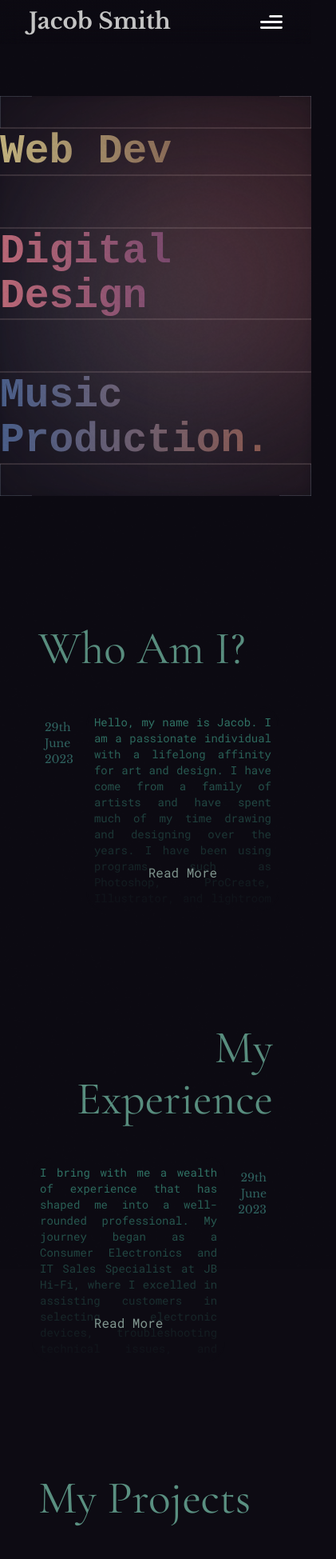
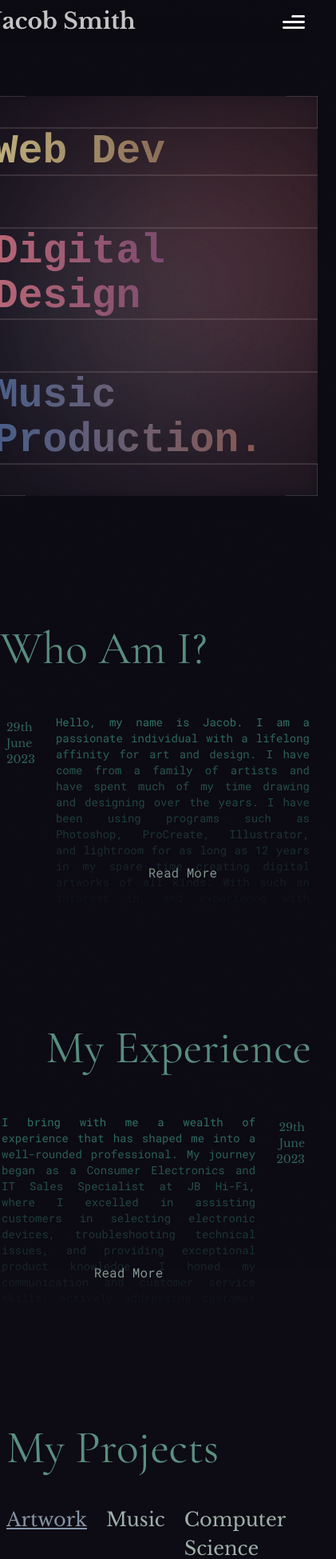
Before and after one commit to xojacob/first_player, a React (Vite) app: page /first_player/myprojects/1 in a window 390 px wide. Shown: the top 1949 px of the page at 80% size, 421 px wide, since content can reach past the window. Built offline with nearby package versions, Linux system fonts and the light colour scheme; a web font is replaced by a local one.

Commit message:
mobile fix

```diff
--- a/src/Components/Artwork.jsx
+++ b/src/Components/Artwork.jsx
@@ -136,7 +136,7 @@ const Gallery = ({ id, title, caption, image }) => {
 const Artwork = () => {
   return (
     <section id="artwork" className="w-full bg-primary h-full ">
-      <div className="max-w-[1400px] mx-auto px-10  border-[#2828554c]">
+      <div className="max-w-[1400px] mx-auto sm:px-10  border-[#2828554c]">
         {artGallery.map((artGallery) => (
           <Gallery key={artGallery.id} {...artGallery} />
         ))}
--- a/src/Components/Blog.jsx
+++ b/src/Components/Blog.jsx
@@ -9,7 +9,7 @@ const BlogPost = ({ title, content, date, id }) => {
     setShowMore((prev) => !prev);
   };
   return (
-    <div className=" justify-around flex-col mt-20 pb-10 mx-auto lg:max-w-[1400px] px-10">
+    <div className=" justify-around flex-col mt-20 pb-10 mx-auto lg:max-w-[1400px] sm:px-10">
       <div
         className={`${
           id % 2 ? "text-left" : "text-right"
@@ -54,7 +54,7 @@ const BlogPost = ({ title, content, date, id }) => {
 const Blog = () => {
   return (
     <section id="blog" className="justify-center flex">
-      <div className="w-full mx-auto">
+      <div className="w-full ">
         {blogposts.map((blogpost) => (
           <BlogPost key={blogpost.title} {...blogpost} id={blogpost.id} />
         ))}
--- a/src/Components/MyProjects.jsx
+++ b/src/Components/MyProjects.jsx
@@ -13,15 +13,15 @@ const MyProjects = ({ handleClick }) => {
   return (
     <section
       id="myprojects"
-      className="flex w-full items-center justify-center pt-20"
+      className="flex w-full items-center justify-center pt-20 pl-4"
     >
       <div className="flex-col flex ">
         <div
-          className={`font-cormorant text-tp text-lg pb-10 sm:text-xl px-12`}
+          className={`font-cormorant text-tp text-lg pb-10 sm:text-xl sm:px-10`}
         >
           <h1>My Projects</h1>
         </div>
-        <div className="flex flex-row w-screen justify-start lg:max-w-[1400px] px-12">
+        <div className="flex flex-row w-screen justify-start lg:max-w-[1400px]  sm:px-10">
           {projects.map((project) => (
             <Project
               key={project.title}
--- a/src/Components/Navbar.jsx
+++ b/src/Components/Navbar.jsx
@@ -13,7 +13,7 @@ const Navbar = () => {
       <div
         className={`${
           toggle ? "pb-40" : "pb-3"
-        } transition-all duration-300 ease-in-out px-9 sm:pb-3 backdrop-blur-md pt-3 bg-gradient-to-b from-primary flex justify-between items-center fixed w-full max-w-[1400px]`}
+        } transition-all duration-300 ease-in-out sm:px-10 sm:pb-3 backdrop-blur-md pt-3 bg-gradient-to-b from-primary flex justify-between items-center fixed w-full max-w-[1400px]`}
       >
         <div>
           {homeLink.map((nav) => (
```
